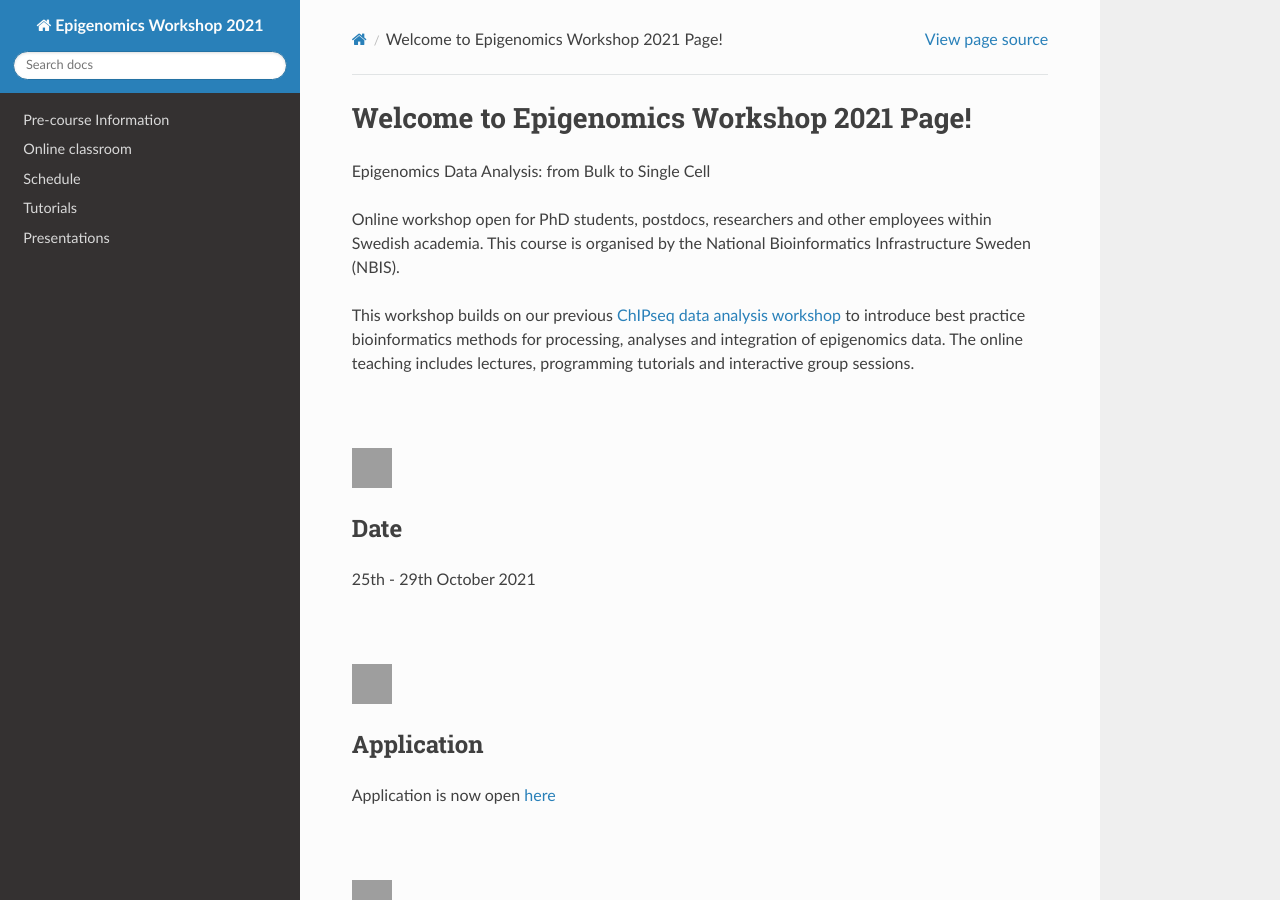
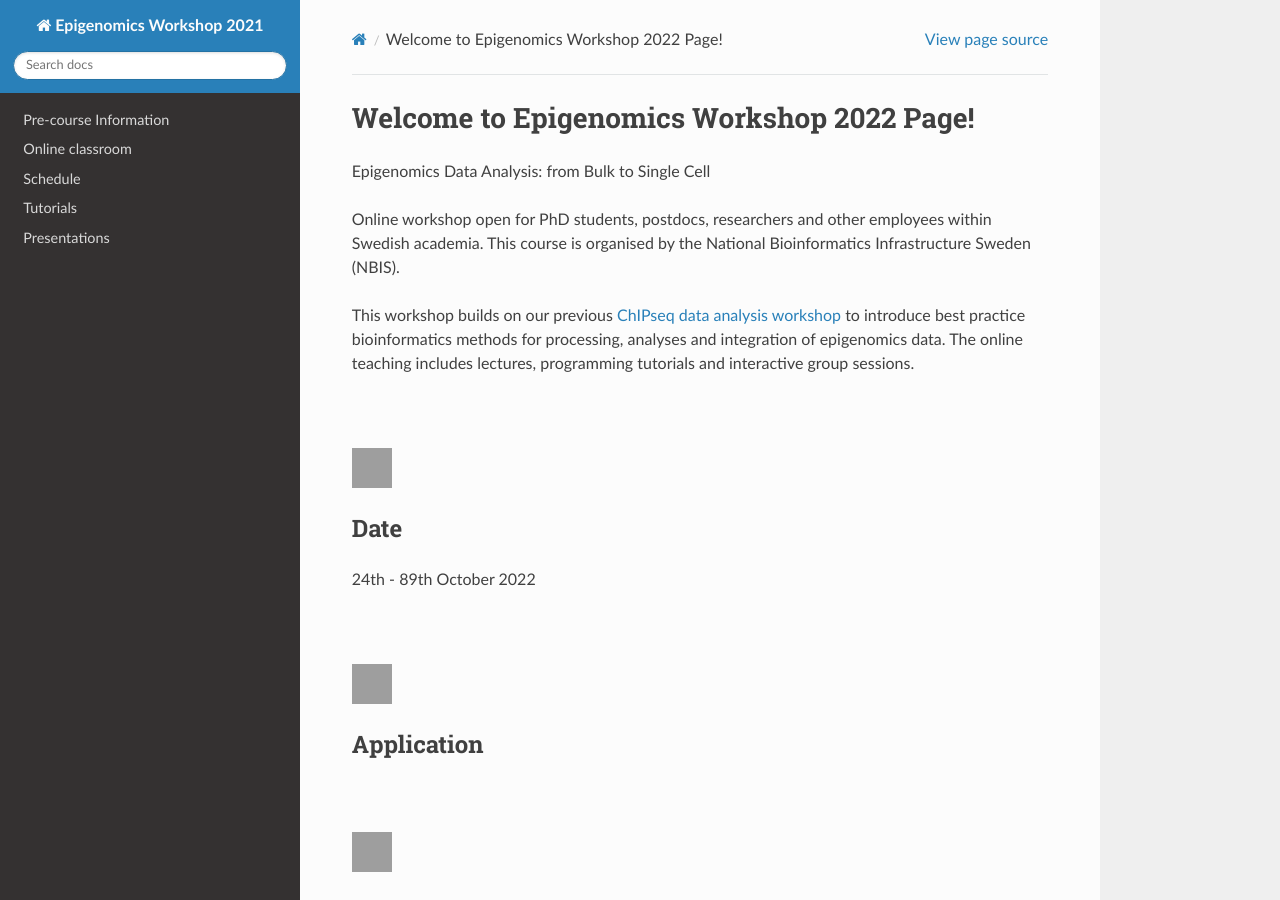
Before and after one commit to NBISweden/workshop-epigenomics-RTDs, a Sphinx documentation site: the page built from docs/index.rst, in a window 1280 px wide and 900 px high. Built offline with Sphinx 7.4.7 and the Read the Docs theme 2.0.0, drawn with Linux system fonts in a browser that asks for light colours; grey boxes are pictures that could not be loaded.

Commit message:
update landing page

```diff
--- a/docs/index.rst
+++ b/docs/index.rst
@@ -8,7 +8,7 @@
     :format: html
 
 ==========================================================
-Welcome to Epigenomics Workshop 2021 Page!
+Welcome to Epigenomics Workshop 2022 Page!
 ==========================================================
 
 
@@ -27,7 +27,7 @@ This workshop builds on our previous `ChIPseq data analysis workshop <https://nb
 
 Date
 ----
-25th - 29th October 2021
+24th - 89th October 2022
 
 :raw-html:`<br />`
 
@@ -41,7 +41,7 @@ Application
 .. - Application is now closed
 .. - Sign up `here <https://forms.gle/ZE6DhAY22QhzFwVs5>`_. and we will let you know when we open application for the next course.
 
-Application is now open `here <https://www.scilifelab.se/event/epigenomics-data-analysis-from-bulk-to-single-cell-online/>`_
+.. Application is now open `here <https://www.scilifelab.se/event/epigenomics-data-analysis-from-bulk-to-single-cell-online/>`_
 
 :raw-html:`<br />`
 
```
